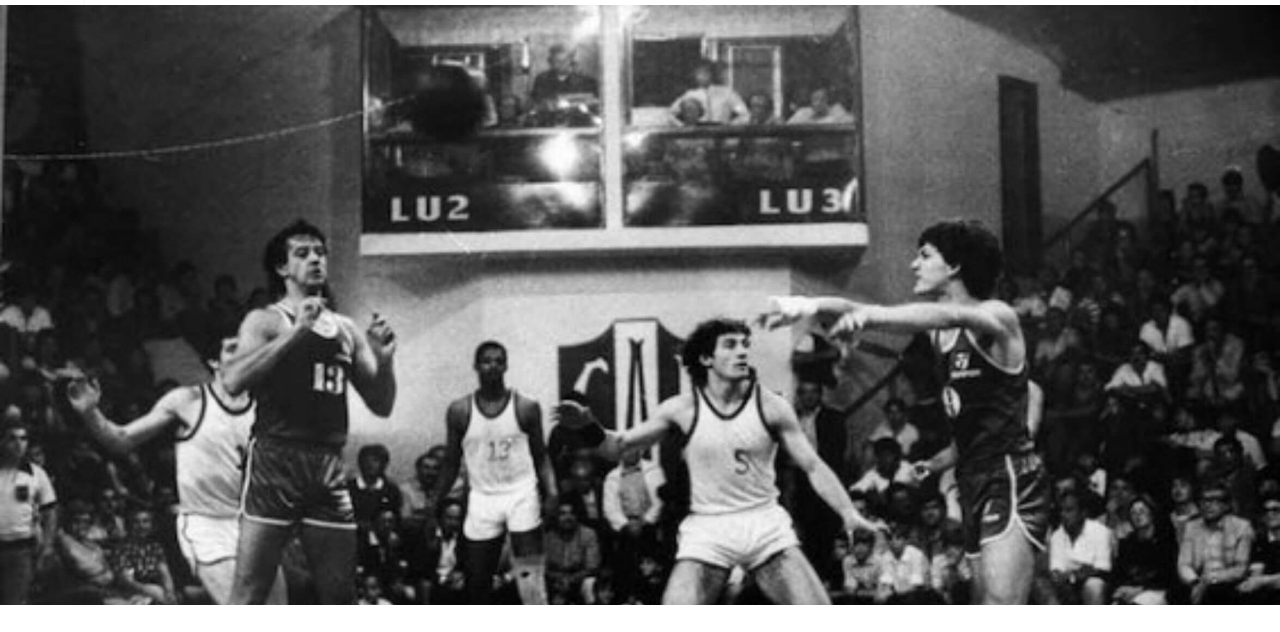
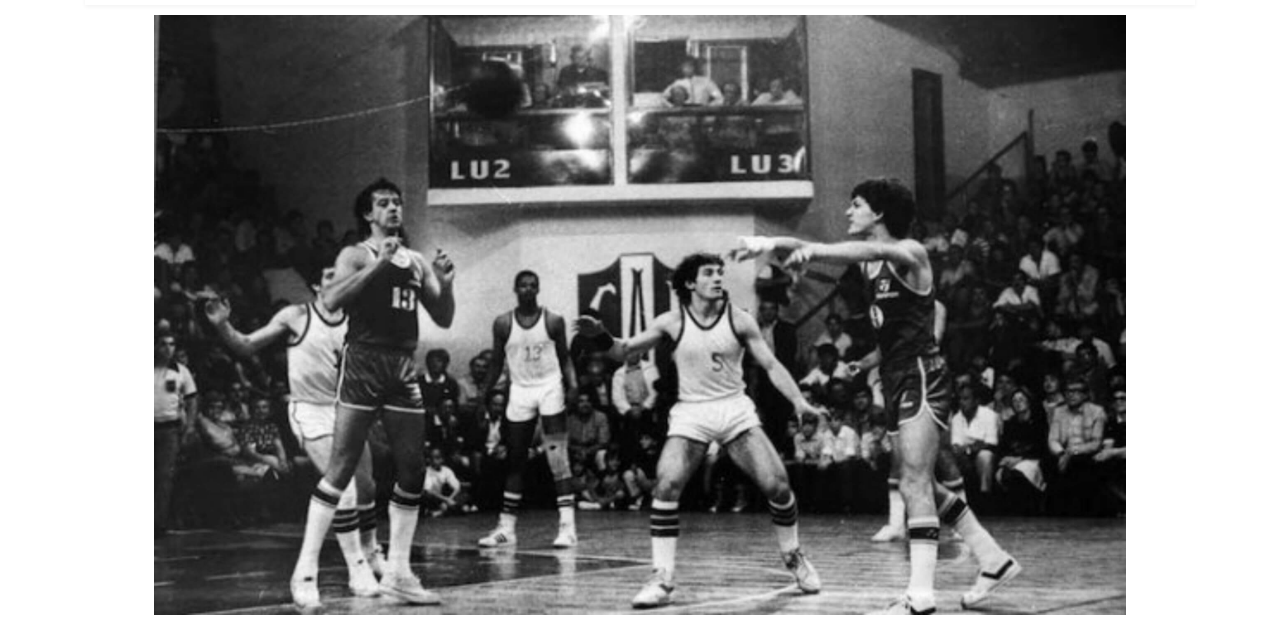
Before and after one commit to Rodriip95/proyecto, a website: page index.html in a window 1280 px wide. Shown: the part 102-734 px from the top of the page. Drawn offline with nearby package versions, Linux system fonts and the light colour scheme.

Commit message:
Terminado

```diff
--- a/index.html
+++ b/index.html
@@ -59,8 +59,8 @@
     </nav>
   </div>
 
-  <div id="hero">
-    <div class="content-center"></div>
+  <div id="hero" class="container-fluid content-center">
+    <img src="images/fondo.jpg" alt="fondo" height="600px">
   </div>
 
   <section class="section bg-light iconos">
--- a/style.scss
+++ b/style.scss
@@ -6,10 +6,6 @@ $tipografia: "Impact", sans-serif;
 
 //INICIO
 
-
-
-
-
 .navbar {
     background-color: #ffffff;
     box-shadow: 0 2px 4px 0 rgba(0, 0, 0, .05);
@@ -17,12 +13,12 @@ $tipografia: "Impact", sans-serif;
 }
 
 .nav-link {
-    font-family: "Impact", sans-serif;
+    font-family: $tipografia;
     color: black;
 }
 
 .dropdown-item {
-    font-family: "Impact", sans-serif;
+    font-family: $tipografia;
     color: black;
 }
 /*
@@ -41,19 +37,12 @@ $tipografia: "Impact", sans-serif;
 .navbar-toggler:focus{
     outline: none;
 }
-
-#hero {
-    background-image: url('images/fondo.jpg');
-    background-size: cover;
-    padding-top: 90px;
-    min-height: 600px;
-    color: #FF8226;
-}
+/*HERO*/
 
 .content-center {
     margin: 10px auto 10px auto;
     text-align: center;
-    font-family: "Impact", sans-serif;
+    font-family: $tipografia;
     font-size: 40px;
 }
 
@@ -101,6 +90,10 @@ $tipografia: "Impact", sans-serif;
 
 .portfolio-details a h2, .portfolio-details a p {
     color: #ffffff;
+}
+
+.noticia{
+    margin: 30px auto;
 }
 
 .redes-set{
```
Also changed, not shown: torneo.html (+1 -1 lines), style.css.
